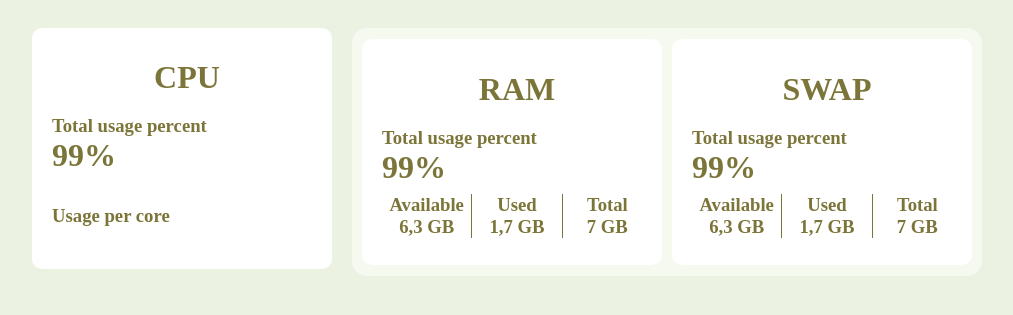
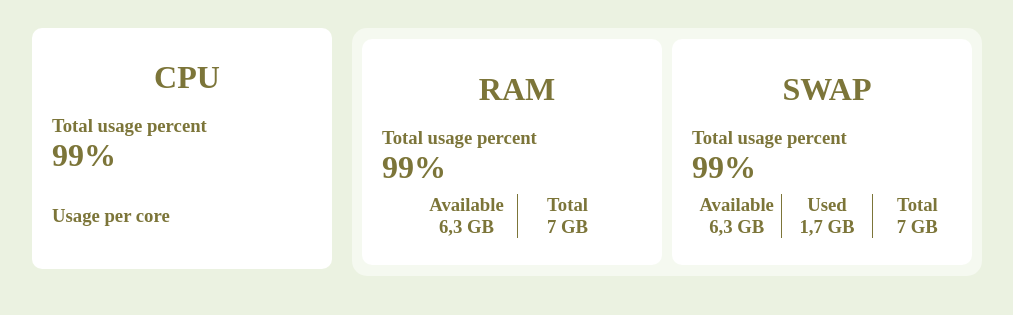
Before and after one commit to FeDevXYZ/marconiDASH, a Python web app: template templates/index.html in a window 1280 px wide. Shown: the top 315 px of the page, without its empty margins (133-1146 px from the left). Run offline with Jinja, Linux system fonts and the light colour scheme; the template is opened without the code that fills it, so the values that code supplies are empty.

Commit message:
feat(js): add ram usage, available and total updater to the updateData function. Remove used voice from webpage.

```diff
--- a/templates/index.html
+++ b/templates/index.html
@@ -28,21 +28,17 @@
             <h1>RAM</h1>
             <div style="margin-bottom: 8px">
               <h3>Total usage percent</h3>
-              <h2>99%</h2>
+              <h2 id="ram-usage">99%</h2>
             </div>
           </div>
           <div style="display: flex; flex-direction: row; width: 100%; justify-content: center; margin-bottom: 20px">
               <div style="display: flex; flex-direction: column; align-items: center; border-right: solid 1px #7C7539FF; width: 100px;">
                 <h3 style="margin-bottom: 0; margin-top: 0">Available</h3>
-                <h3 style="margin-top: 0;">6,3 GB</h3>
-              </div>
-              <div style="display: flex; flex-direction: column; align-items: center; border-right: solid 1px #7C7539FF; width: 100px; justify-content: center">
-                <h3 style="margin-bottom: 0; margin-top: 0">Used</h3>
-                <h3 style="margin-top: 0">1,7 GB</h3>
+                <h3 id="ram-available" style="margin-top: 0;">6,3 GB</h3>
               </div>
               <div style="display: flex; flex-direction: column; align-items: center; width: 100px;">
                 <h3 style="margin-bottom: 0; margin-top: 0">Total</h3>
-                <h3 style="margin-top: 0">7 GB</h3>
+                <h3 id="ram-total" style="margin-top: 0">7 GB</h3>
               </div>
           </div>
         </div>
@@ -92,6 +88,12 @@
         // document.getById() statements and vars
         const p_cpupercent = document.getElementById("cpu-usage")
         const p_cpupercentxcore = document.getElementById("cpu-usage-percore")
+
+        const p_rampercent = document.getElementById("ram-usage")
+        const p_ramavailable = document.getElementById("ram-available")
+        const p_ramused = document.getElementById("ram-used")
+        const p_ramtotal = document.getElementById("ram-total")
+
         // set paragraph text
         p_cpupercent.textContent = cpupercent
         const fmt = n => n.toFixed(2).padStart(5, "0")
@@ -100,6 +102,11 @@
                 `<li>Core ${i+1}: ${fmt(percent)}%</li>`
             ).join("")
         });
+
+        p_rampercent.textContent = rampercent
+        p_ramavailable.textContent = ramavailable+" GB"
+        p_ramtotal.textContent = ramtotal+" GB"
+
     }
 
     updateData()
```
